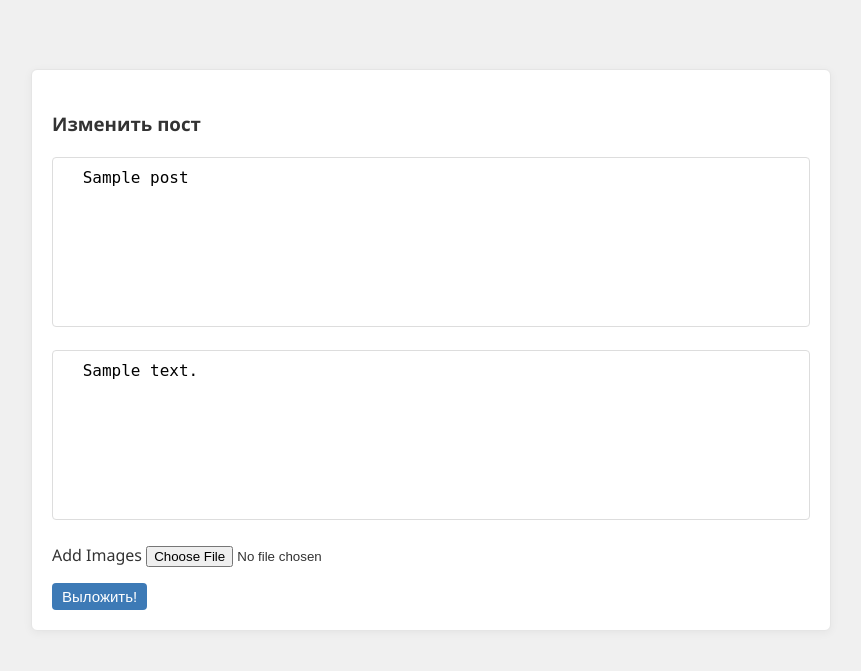
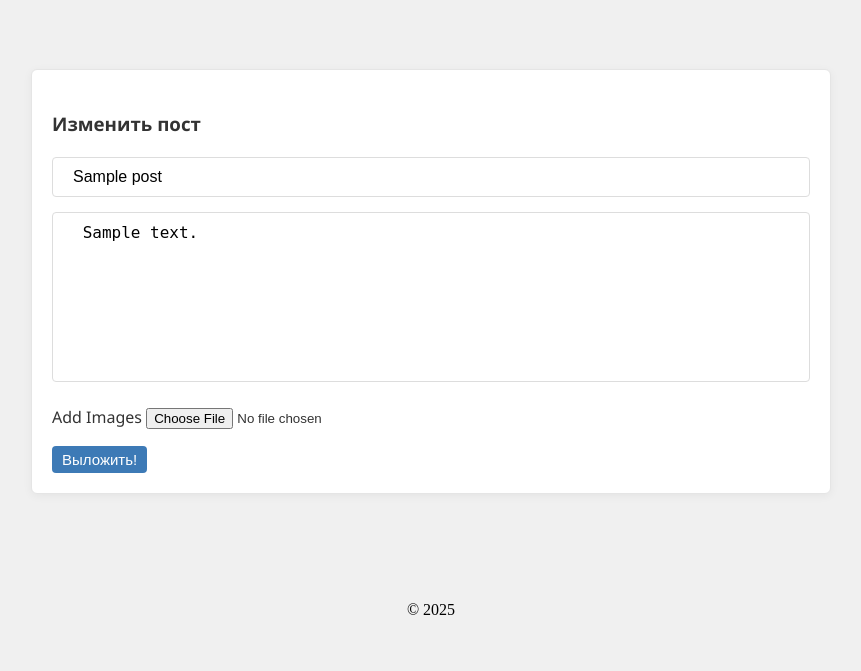
Before and after one commit to never-never-more/fastapi-project, a FastAPI app: template templates/post_edit.html in a window 1280 px wide. Shown: the part 56-727 px from the top of the page, without its empty margins (209-1070 px from the left). After the commit the page ends 671 px from the top, so only its background shows below. Run offline with FastAPI, Linux system fonts and the light colour scheme; the template is opened without the code that fills it: most values are stand-ins (such as "Sample title", 1, 10 or a date in 2020).

Commit message:
add edit post but redirect

```diff
--- a/main.py
+++ b/main.py
@@ -101,6 +101,20 @@ async def delete_post(      post_id: int,
     db.delete(post)
     db.commit()
     return RedirectResponse("/", status_code=303)
+
+@app.get("/posts/{post_id}/edit")
+async def get_edit_post(    post_id: int,
+                            request: Request,
+                            db: Session = Depends(get_db)   ):              #   который предоставляет доступ к:
+
+    username = request.cookies.get("username")                              #   headers, cookies, form(), body() и т.д.
+    post = db.query(Post).filter(Post.id == post_id).first()
+    if not post:
+        return RedirectResponse("/", status_code=status.HTTP_302_FOUND)
+    return templates.TemplateResponse("post_edit.html",
+      {     "request":request,
+            "username": username,
+            "post":post             })
 
 @app.post("/posts/{post_id}/edit")
 async def edit_post(    post_id: int,
--- a/templates/post.html
+++ b/templates/post.html
@@ -9,7 +9,7 @@
             <span class="author"> {{ post.author.username }} </span>
             <span class="date"> {{ post.date.strftime('%d.%m.%Y %H:%M') }} </span>
             {% if post.author.username == username %}
-            <a href="/post/{{post.id}}/edit" class="btn">Изменить</a>
+            <a href="/posts/{{post.id}}/edit" class="btn">Изменить</a>
             <form action="/posts/{{post.id}}/delete" method="post">
                 <button type="submit" class="btn" onclick="return confirm('Точно удалить?')">Удалить</button>
             </form>
--- a/templates/post_edit.html
+++ b/templates/post_edit.html
@@ -5,9 +5,9 @@
 <div class="blog-container">
     <div class="post">
         <h3> Изменить пост </h3>
-        <form action="/posts" method="post" enctype="multipart/form-data">
+        <form action="/posts/{{post.id}}/edit" method="post" enctype="multipart/form-data">
             <div class="form-group">
-                <textarea name="title" required class="text-area"> {{post.title}} </textarea>
+                <input type="text" class="form-control" name="title" value="{{post.title}}" required>
             </div>
             <div class="form-group">
                 <textarea name="content" required class="text-area"> {{post.content}} </textarea>
```
